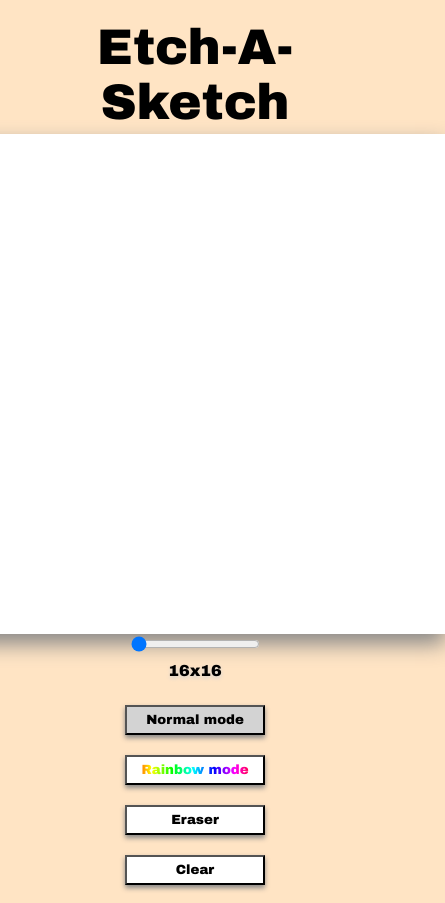
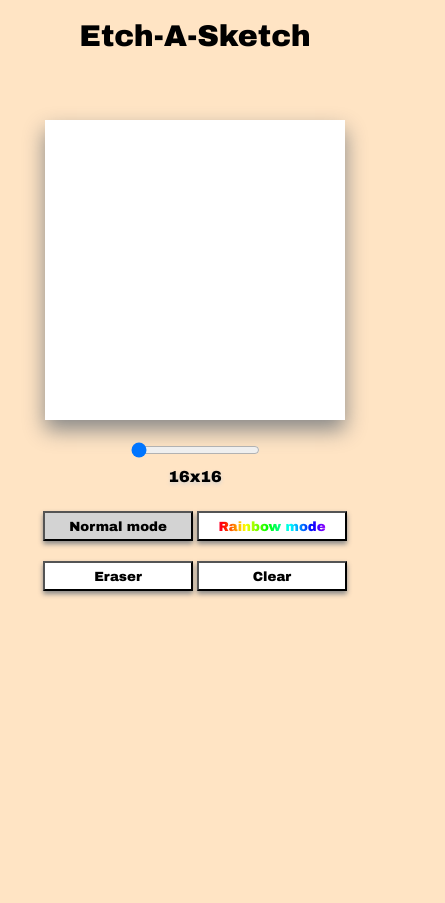
Before and after one commit to gregorgrbec/EtchASketch, a plain HTML site: page index.html in a window 390 px wide. Shown: the whole page, 445 px wide, since content can reach past the window. After the commit the page ends 844 px from the top, so only its background shows below. Drawn offline with Linux system fonts and the light colour scheme.

Commit message:
Optimized for mobile devices

```diff
--- a/style.css
+++ b/style.css
@@ -5,10 +5,6 @@
 body {
     background-color: bisque;
 }
-
-/* .header {
-    height: 80px;
-} */
 
 h1 {
     font-family: Arial Black, Gadget, sans-serif;
@@ -87,3 +83,46 @@ button{
     0% { background-position: 0 0 }
     100% { background-position: -500px 0 }
 }
+
+@media (max-width: 940px) {
+
+    .main-left, .main-right {
+        width: 100%;
+    }
+
+    button{
+        width:150px;
+
+    }
+
+    .slidercontainer {
+        margin-top: 20px;
+    }
+
+}
+
+@media (max-width: 520px) {
+
+    .grid {
+        width: 360px;
+        height: 360px;
+    }
+
+    h1 {
+        font-size: 40px;
+    }
+
+}
+
+@media (max-width: 405px) {
+
+    .grid {
+        width: 300px;
+        height: 300px;
+    }
+
+    h1 {
+        font-size: 30px;
+    }
+
+}
```
